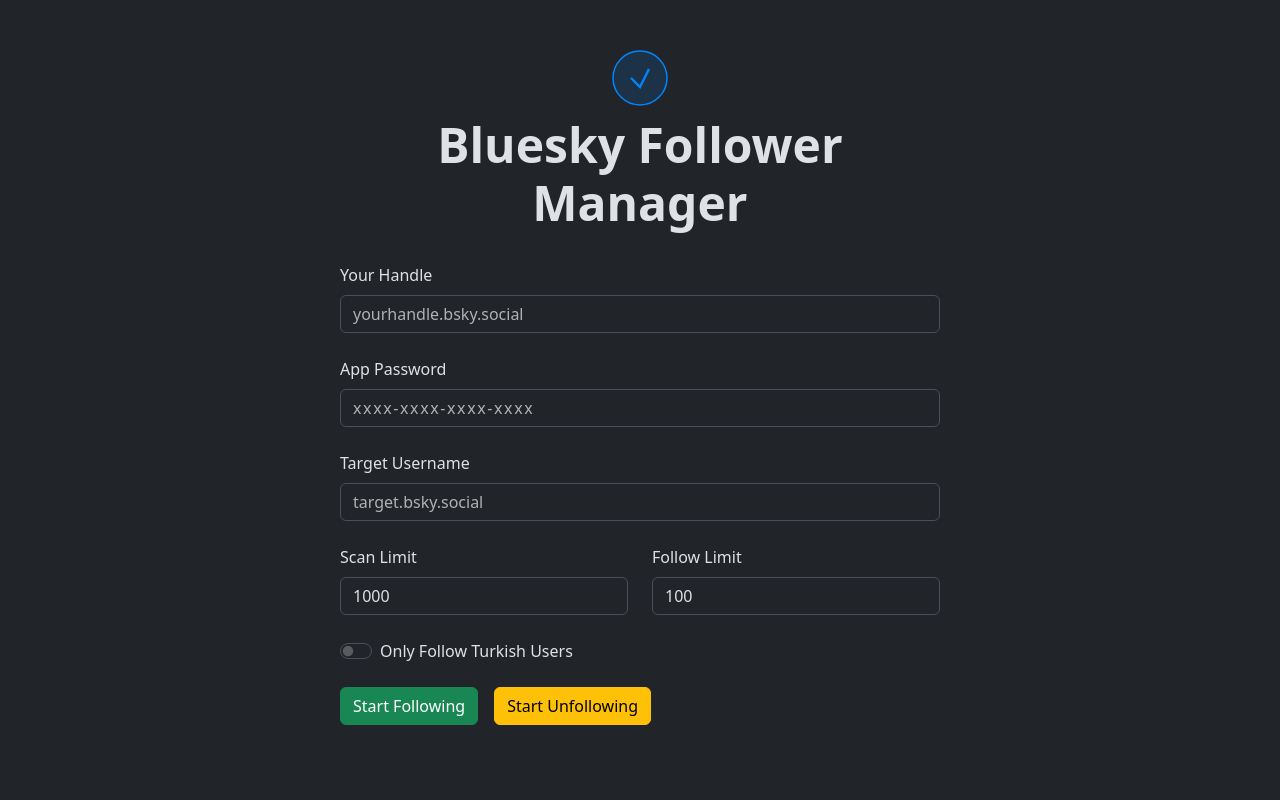
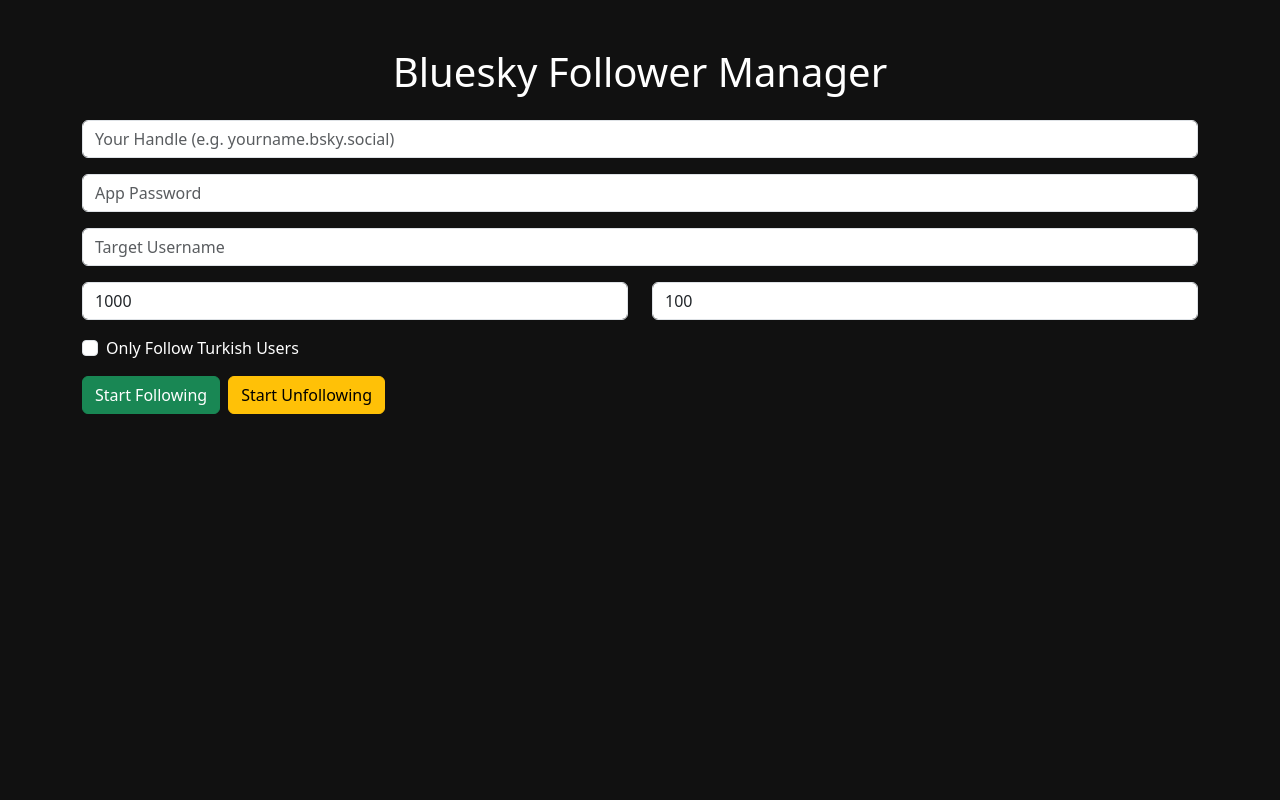
Before and after one commit to Altimores/bluesky-follower-bot, a FastAPI app: page / in a window 1280 px wide. Run offline with FastAPI, Linux system fonts and the light colour scheme.

Commit message:
Add files via upload

```diff
--- a/main.py
+++ b/main.py
@@ -1,106 +1,12 @@
 from fastapi import FastAPI, Request
-from fastapi.responses import HTMLResponse, JSONResponse
+from fastapi.responses import HTMLResponse
 from fastapi.staticfiles import StaticFiles
 from fastapi.templating import Jinja2Templates
-import asyncio
 
 app = FastAPI()
-
 app.mount("/static", StaticFiles(directory="static"), name="static")
 templates = Jinja2Templates(directory="templates")
-
-# Küresel görev durumu
-task_status = {
-    "is_running": False,
-    "operation_type": None,
-    "current_index": 0,
-    "processed_count": 0,
-    "scan_limit": 0,
-    "follow_limit": 0,
-    "completed": False,
-    "error": None,
-    "users": [],
-}
-
-stop_flag = False
 
 @app.get("/", response_class=HTMLResponse)
 async def read_root(request: Request):
     return templates.TemplateResponse("index.html", {"request": request})
-
-@app.post("/api/task/follow")
-async def follow_users(request: Request):
-    global task_status, stop_flag
-    form = await request.json()
-
-    task_status = {
-        "is_running": True,
-        "operation_type": "follow",
-        "current_index": 0,
-        "processed_count": 0,
-        "scan_limit": int(form.get("scan_limit", 1000)),
-        "follow_limit": int(form.get("follow_limit", 500)),
-        "completed": False,
-        "error": None,
-        "users": [],
-    }
-
-    stop_flag = False
-    asyncio.create_task(simulate_following())
-    return {"status": "started"}
-
-@app.post("/api/task/unfollow")
-async def unfollow_users(request: Request):
-    global task_status, stop_flag
-    form = await request.json()
-
-    task_status = {
-        "is_running": True,
-        "operation_type": "unfollow",
-        "current_index": 0,
-        "processed_count": 0,
-        "scan_limit": int(form.get("scan_limit", 1000)),
-        "follow_limit": int(form.get("follow_limit", 500)),
-        "completed": False,
-        "error": None,
-        "users": [],
-    }
-
-    stop_flag = False
-    asyncio.create_task(simulate_following())  # aynı simülasyon işini kullanıyoruz
-    return {"status": "started"}
-
-@app.get("/api/task/status")
-async def check_status():
-    return task_status
-
-@app.post("/api/task/stop")
-async def stop_task():
-    global stop_flag
-    stop_flag = True
-    return {"status": "success"}
-
-# Simülasyon fonksiyonu (gerçek Bluesky entegrasyonu yerine dummy verilerle çalışır)
-async def simulate_following():
-    global task_status, stop_flag
-    try:
-        for i in range(task_status["scan_limit"]):
-            if stop_flag:
-                task_status["error"] = "Operation manually stopped."
-                break
-
-            await asyncio.sleep(0.2)  # Hız: 1 kullanıcı = 0.2 saniye
-            task_status["current_index"] += 1
-
-            if task_status["processed_count"] < task_status["follow_limit"]:
-                fake_user = {
-                    "handle": f"user{i}@example.com",
-                    "displayName": f"User {i}"
-                }
-                task_status["users"].append(fake_user)
-                task_status["processed_count"] += 1
-        task_status["completed"] = True
-        task_status["is_running"] = False
-    except Exception as e:
-        task_status["error"] = str(e)
-        task_status["is_running"] = False
--- a/requirements.txt
+++ b/requirements.txt
@@ -1,4 +1,3 @@
 fastapi
 uvicorn
-httpx
 jinja2
--- a/static/css/styles.css
+++ b/static/css/styles.css
@@ -1,46 +1 @@
-/* Additional custom styles */
-.form-container {
-    max-width: 600px;
-    margin: 0 auto;
-}
-
-.logo-container {
-    margin-bottom: 2rem;
-}
-
-.logo-container svg {
-    width: 60px;
-    height: 60px;
-}
-
-.results-container {
-    margin-top: 2rem;
-}
-
-.info-icon {
-    cursor: help;
-}
-
-/* Add a bit of space between form elements */
-.mb-3 {
-    margin-bottom: 1.5rem !important;
-}
-
-/* Make the submit button stand out a bit more */
-.btn-primary {
-    padding: 0.5rem 1.5rem;
-}
-
-/* Improve the password field */
-#appPassword {
-    letter-spacing: 0.1em;
-}
-
-/* Add some styling to the results list */
-.list-group-item {
-    transition: background-color 0.2s ease;
-}
-
-.list-group-item:hover {
-    background-color: rgba(255, 255, 255, 0.05);
-}
+body { background-color: #111; color: white; }
--- a/static/js/script.js
+++ b/static/js/script.js
@@ -19,15 +19,13 @@ document.addEventListener("DOMContentLoaded", () => {
       method: "POST",
       headers: { "Content-Type": "application/json" },
       body: JSON.stringify(payload)
-    })
-      .then(() => {
+    }).then(() => {
       document.getElementById("status").innerText = "🟢 Started";
       followBtn.disabled = true;
       unfollowBtn.disabled = true;
       stopBtn.classList.remove("d-none");
       intervalId = setInterval(checkStatus, 2000);
-      })
-      .catch(err => {
+    }).catch(err => {
       console.error(err);
       document.getElementById("status").innerText = "❌ Failed to start";
     });
--- a/templates/index.html
+++ b/templates/index.html
@@ -1,87 +1,44 @@
 <!DOCTYPE html>
-<html lang="en" data-bs-theme="dark">
+<html lang="en">
 <head>
   <meta charset="UTF-8" />
   <meta name="viewport" content="width=device-width, initial-scale=1.0"/>
   <title>Bluesky Follower Manager</title>
-  <!-- Bootstrap -->
   <link href="https://cdn.jsdelivr.net/npm/bootstrap@5.3.2/dist/css/bootstrap.min.css" rel="stylesheet"/>
-  <!-- Font Awesome -->
-  <link rel="stylesheet" href="https://cdnjs.cloudflare.com/ajax/libs/font-awesome/6.4.0/css/all.min.css"/>
   <link rel="stylesheet" href="/static/css/styles.css"/>
 </head>
 <body>
   <div class="container py-5">
-    <div class="form-container">
-      <div class="text-center logo-container">
-        <svg xmlns="http://www.w3.org/2000/svg" viewBox="0 0 200 200" fill="none" class="mb-2" width="60" height="60">
-          <circle cx="100" cy="100" r="90" stroke="#0085FF" stroke-width="5" fill="#0085FF22"/>
-          <path d="M70 100 L100 130 L130 70" stroke="#0085FF" stroke-width="8" fill="none"/>
-        </svg>
-        <h1 class="display-5 fw-bold">Bluesky Follower Manager</h1>
+    <h1 class="text-center mb-4">Bluesky Follower Manager</h1>
+    <div class="mb-3">
+      <input type="text" id="username" class="form-control" placeholder="Your Handle (e.g. yourname.bsky.social)" />
     </div>
-
-      <div id="alertContainer"></div>
-
-      <form id="followForm" class="mb-4">
     <div class="mb-3">
-          <label for="username" class="form-label">Your Handle</label>
-          <input type="text" class="form-control" id="username" placeholder="yourhandle.bsky.social" required />
+      <input type="password" id="appPassword" class="form-control" placeholder="App Password" />
     </div>
-
     <div class="mb-3">
-          <label for="appPassword" class="form-label">App Password</label>
-          <input type="password" class="form-control" id="appPassword" placeholder="xxxx-xxxx-xxxx-xxxx" required />
+      <input type="text" id="targetUsername" class="form-control" placeholder="Target Username" />
     </div>
-
-        <div class="mb-3" id="targetUsernameGroup">
-          <label for="targetUsername" class="form-label">Target Username</label>
-          <input type="text" class="form-control" id="targetUsername" placeholder="target.bsky.social" />
+    <div class="mb-3 row">
+      <div class="col">
+        <input type="number" id="scanLimit" class="form-control" value="1000" />
       </div>
-
-        <div class="row">
-          <div class="col-md-6 mb-3">
-            <label for="scanLimit" class="form-label">Scan Limit</label>
-            <input type="number" class="form-control" id="scanLimit" value="1000" />
-          </div>
-          <div class="col-md-6 mb-3">
-            <label for="followLimit" class="form-label">Follow Limit</label>
-            <input type="number" class="form-control" id="followLimit" value="100" />
+      <div class="col">
+        <input type="number" id="followLimit" class="form-control" value="100" />
       </div>
     </div>
-
-        <div class="form-check form-switch mb-3">
-          <input class="form-check-input" type="checkbox" id="turkishOnly"/>
-          <label class="form-check-label" for="turkishOnly">Only Follow Turkish Users</label>
+    <div class="form-check mb-3">
+      <input type="checkbox" class="form-check-input" id="turkishOnly" />
+      <label for="turkishOnly" class="form-check-label">Only Follow Turkish Users</label>
     </div>
-
-        <div class="d-flex gap-3">
-          <button type="button" class="btn btn-success" id="followButton">Start Following</button>
-          <button type="button" class="btn btn-warning" id="unfollowButton">Start Unfollowing</button>
-          <button type="button" class="btn btn-danger d-none" id="stopButton">Stop Process</button>
+    <div class="d-flex gap-2 mb-3">
+      <button id="followButton" class="btn btn-success">Start Following</button>
+      <button id="unfollowButton" class="btn btn-warning">Start Unfollowing</button>
+      <button id="stopButton" class="btn btn-danger d-none">Stop Process</button>
     </div>
-      </form>
-
-      <div id="progressContainer" class="d-none my-4">
-        <div class="progress mb-3" style="height: 25px;">
-          <div id="progressBar" class="progress-bar progress-bar-striped progress-bar-animated"
-               role="progressbar" style="width: 0%;" aria-valuenow="0" aria-valuemin="0"
-               aria-valuemax="100">0%</div>
+    <div id="status" class="text-white mt-3"></div>
+    <ul id="result-list" class="list-group mt-3"></ul>
   </div>
-        <p id="progressText" class="text-white">Processing...</p>
-      </div>
-
-      <div id="results" class="results-container d-none">
-        <h4 id="operationTitle"></h4>
-        <p id="resultsDescription"></p>
-        <ul class="list-group" id="userList"></ul>
-        <button class="btn btn-primary mt-3" id="newOperationButton">Start New Operation</button>
-      </div>
-    </div>
-  </div>
-
-  <!-- JS dependencies -->
-  <script src="https://cdn.jsdelivr.net/npm/bootstrap@5.3.2/dist/js/bootstrap.bundle.min.js"></script>
   <script src="/static/js/script.js"></script>
 </body>
 </html>
```
Also changed, not shown: 1 other file. Lines whose indentation alone changed are shown as unchanged.
